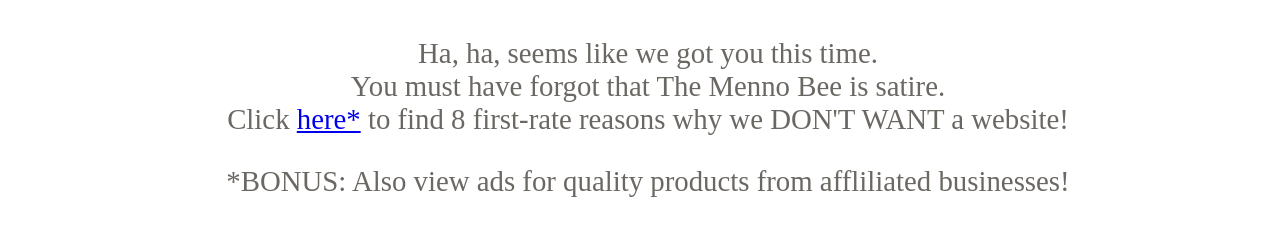
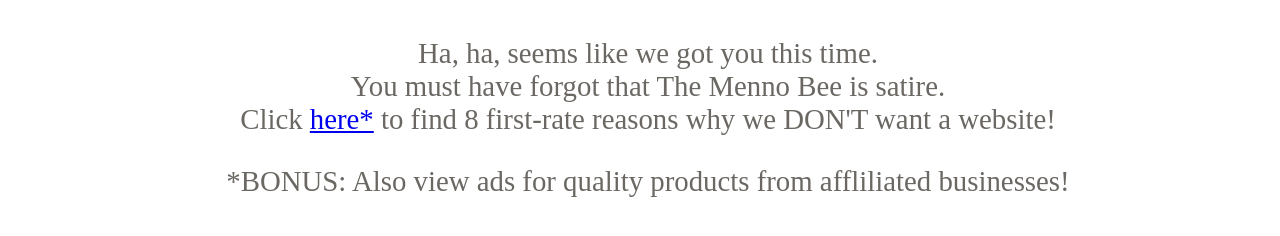
Before and after one commit to mennobee/news, a plain HTML site: page docs/start.html in a window 1280 px wide. Shown: the part 164-400 px from the top of the page. Drawn offline with Linux system fonts and the light colour scheme.

Commit message:
Update start.html

```diff
--- a/docs/start.html
+++ b/docs/start.html
@@ -96,7 +96,7 @@
 
 	<p style="font-family: 'Times New Roman', Times, serif, serif;font-size:180%;text-align:center;color:rgb(107, 104, 99);">Ha, ha, seems like we got you this time.<br>
     You must have forgot that The Menno Bee is satire.<br>
-Click <a href="https://mennobee.github.io/">here*</a> to find 8 first-rate reasons why we DON'T WANT a website!</p>
+Click <a href="https://mennobee.github.io/">here*</a> to find 8 first-rate reasons why we DON'T want a website!</p>
 
 	<p style="font-family: 'Times New Roman', Times, serif, serif;font-size:180%;text-align:center;color:rgb(107, 104, 99);">
 	*BONUS: Also view ads for quality products from affliliated businesses!</p>
```
